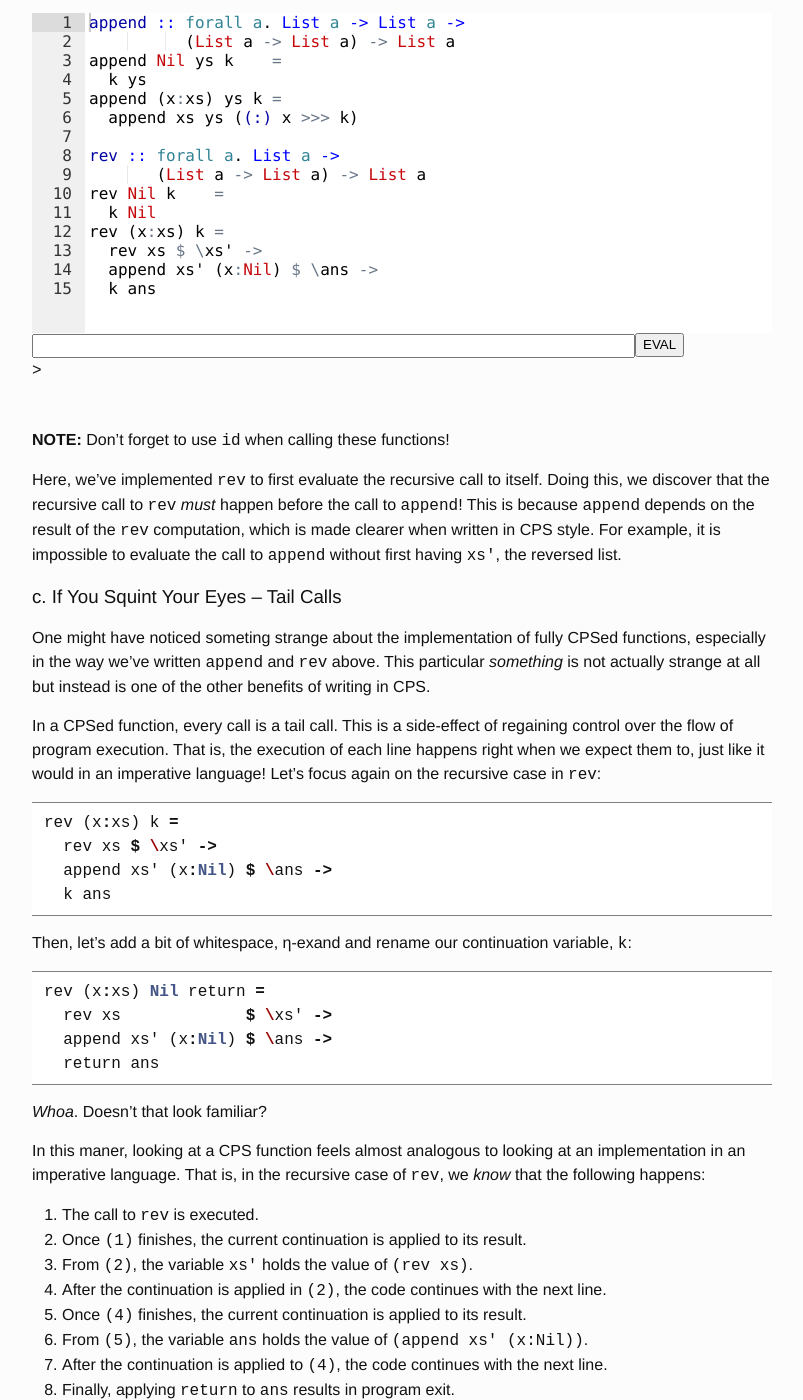
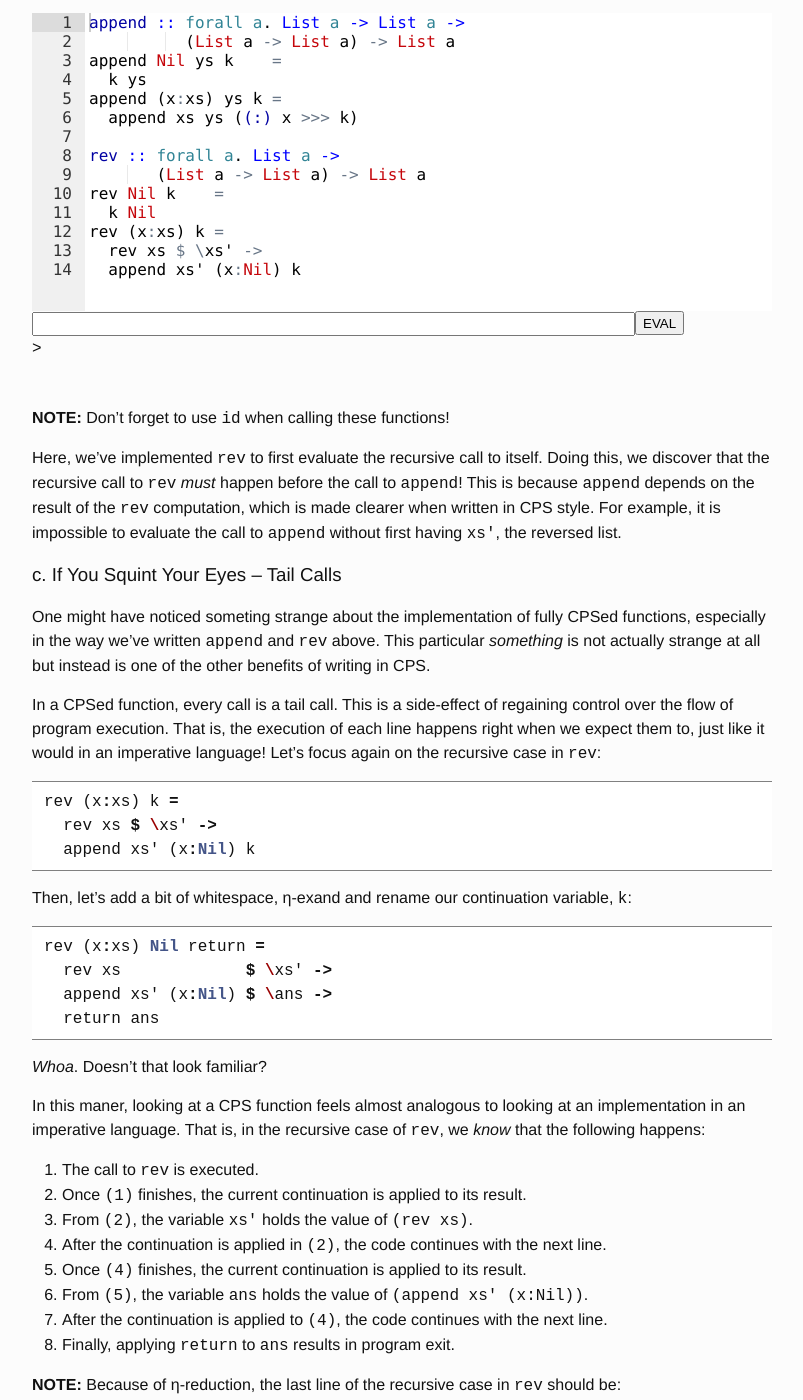
Before and after one commit to lazywithclass/project-lamp, a Jekyll site: the page built from website/book/chapter3.markdown, in a window 1280 px wide and 1400 px high, scrolled down 3829 px. Shown: the whole window, without its empty margins (238-1041 px from the left). Built offline with Jekyll 4.4.1, drawn with Linux system fonts in a browser that asks for light colours; a script that is not in the unit is left out.

Commit message:
Update chapter3.markdown
one little oops

````diff
--- a/website/book/chapter3.markdown
+++ b/website/book/chapter3.markdown
@@ -150,8 +150,7 @@ rev Nil k    =
   k Nil
 rev (x:xs) k =
   rev xs $ \xs' ->
-  append xs' (x:Nil) $ \ans ->
-  k ans%}
+  append xs' (x:Nil) k%}
 **NOTE:** Don't forget to use `id` when calling these functions!
 
 Here, we've implemented `rev` to first evaluate the recursive call to itself. Doing this, we discover that the recursive call to `rev` *must* happen before the call to `append`! This is because `append` depends on the result of the `rev` computation, which is made clearer when written in CPS style. For example, it is impossible to evaluate the call to `append` without first having `xs'`, the reversed list.
@@ -163,8 +162,7 @@ In a CPSed function, every call is a tail call. This is a side-effect of regaini
 ```haskell
 rev (x:xs) k =
   rev xs $ \xs' ->
-  append xs' (x:Nil) $ \ans ->
-  k ans
+  append xs' (x:Nil) k
 ```
 Then, let's add a bit of whitespace, η-exand and rename our continuation variable, `k`:
 ```haskell
````
